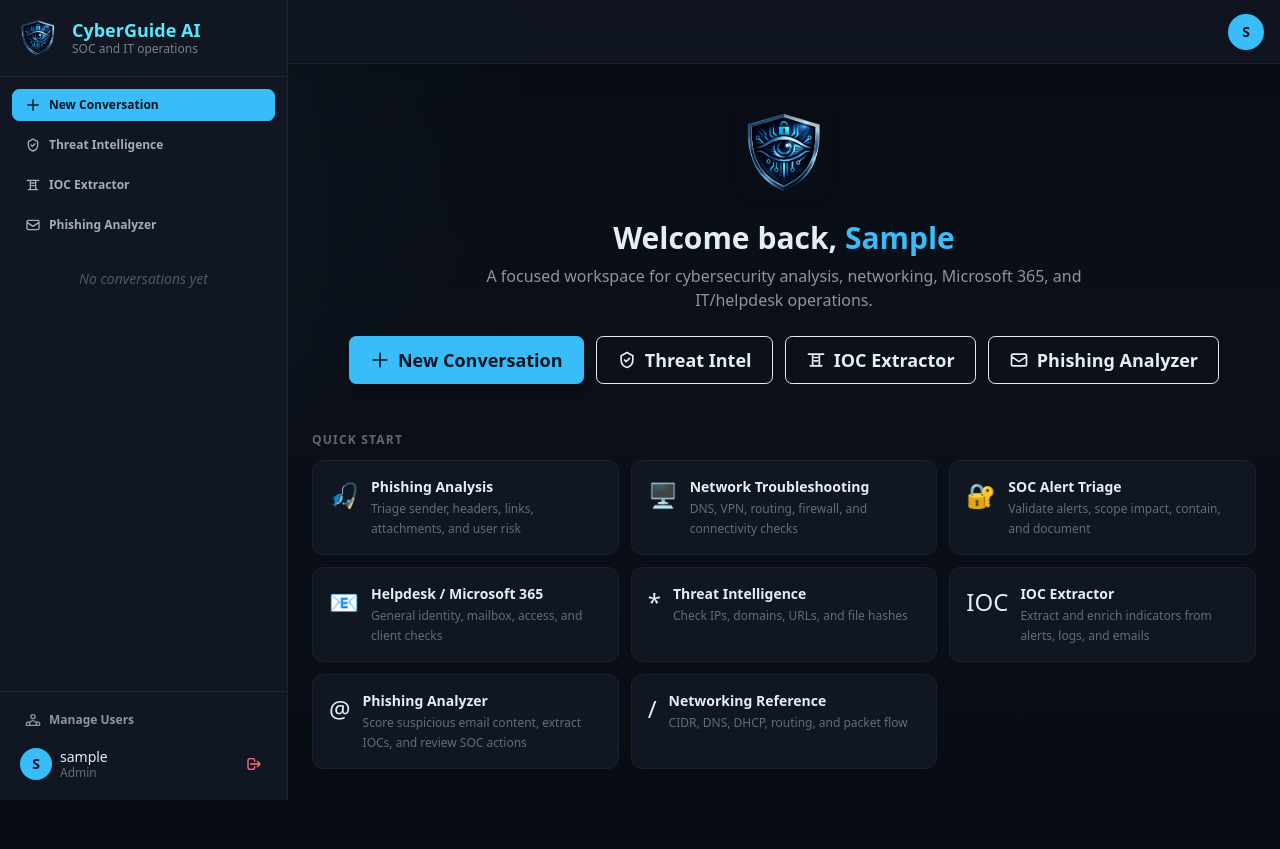
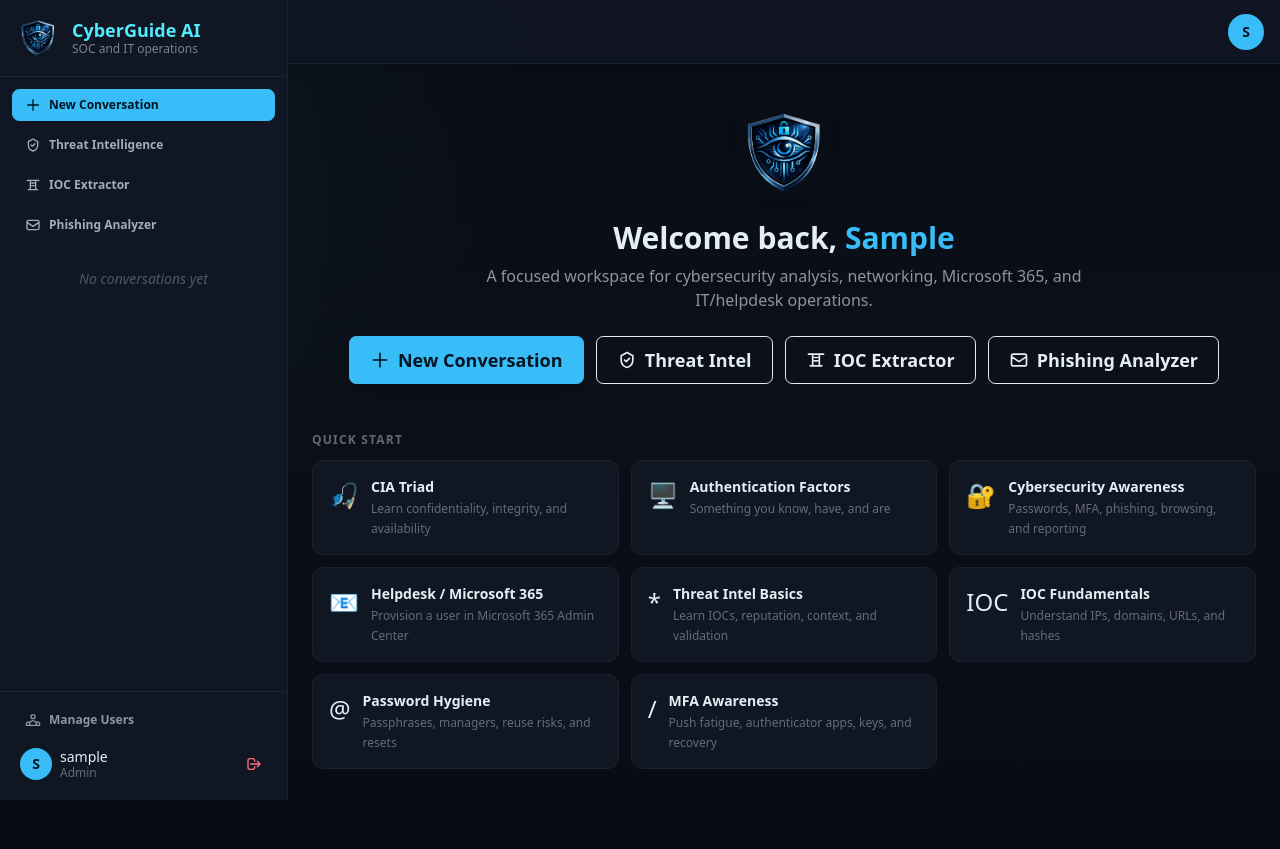
Before and after one commit to larenzzx/cyberguideai, a Django app: page /chat/ in a window 1280 px wide. Run offline with Django 4.2, Linux system fonts and the light colour scheme; the visitor is signed in with stand-in values (Sample User, id 1); data that the repository does not hold is empty; style sheets or scripts are compiled from the project's sources.

Commit message:
modified quick start contents

```diff
--- a/chat/templates/chat/home.html
+++ b/chat/templates/chat/home.html
@@ -81,90 +81,90 @@
           <h2 class="text-xs font-semibold text-base-content/40 uppercase tracking-widest mb-3">Quick Start</h2>
           <div class="grid grid-cols-1 sm:grid-cols-2 lg:grid-cols-3 gap-3">
 
-            <a href="#" onclick="event.preventDefault();location.href='/chat/new/?prompt='+encodeURIComponent('Analyze a suspicious email for phishing indicators. Tell me what details to collect and how to classify it safely.')"
+            <a href="#" onclick="event.preventDefault();location.href='/chat/new/?prompt='+encodeURIComponent('Explain the CIA Triad in cybersecurity with simple examples for confidentiality, integrity, and availability.')"
                class="card bg-base-200 border border-base-300 hover:border-primary hover:bg-base-300 transition-all cursor-pointer group">
               <div class="card-body p-4 flex-row items-start gap-3">
                 <span class="text-2xl mt-0.5">🎣</span>
                 <div>
-                  <h3 class="font-semibold text-sm group-hover:text-primary transition-colors">Phishing Analysis</h3>
-                  <p class="text-xs text-base-content/40 mt-0.5 leading-relaxed">Triage sender, headers, links, attachments, and user risk</p>
+                  <h3 class="font-semibold text-sm group-hover:text-primary transition-colors">CIA Triad</h3>
+                  <p class="text-xs text-base-content/40 mt-0.5 leading-relaxed">Learn confidentiality, integrity, and availability</p>
                 </div>
               </div>
             </a>
 
-            <a href="#" onclick="event.preventDefault();location.href='/chat/new/?prompt='+encodeURIComponent('Help me troubleshoot a user who cannot connect to VPN. Give me a structured network troubleshooting checklist.')"
+            <a href="#" onclick="event.preventDefault();location.href='/chat/new/?prompt='+encodeURIComponent('Explain the three authentication factor types: something you know, something you have, and something you are. Include examples and risks.')"
                class="card bg-base-200 border border-base-300 hover:border-primary hover:bg-base-300 transition-all cursor-pointer group">
               <div class="card-body p-4 flex-row items-start gap-3">
                 <span class="text-2xl mt-0.5">🖥️</span>
                 <div>
-                  <h3 class="font-semibold text-sm group-hover:text-primary transition-colors">Network Troubleshooting</h3>
-                  <p class="text-xs text-base-content/40 mt-0.5 leading-relaxed">DNS, VPN, routing, firewall, and connectivity checks</p>
+                  <h3 class="font-semibold text-sm group-hover:text-primary transition-colors">Authentication Factors</h3>
+                  <p class="text-xs text-base-content/40 mt-0.5 leading-relaxed">Something you know, have, and are</p>
                 </div>
               </div>
             </a>
 
-            <a href="#" onclick="event.preventDefault();location.href='/chat/new/?prompt='+encodeURIComponent('Create a general SOC alert triage workflow for a suspicious sign-in or impossible travel alert.')"
+            <a href="#" onclick="event.preventDefault();location.href='/chat/new/?prompt='+encodeURIComponent('Create a cybersecurity awareness lesson for employees covering phishing, strong passwords, MFA, safe browsing, and reporting suspicious activity.')"
                class="card bg-base-200 border border-base-300 hover:border-primary hover:bg-base-300 transition-all cursor-pointer group">
               <div class="card-body p-4 flex-row items-start gap-3">
                 <span class="text-2xl mt-0.5">🔐</span>
                 <div>
-                  <h3 class="font-semibold text-sm group-hover:text-primary transition-colors">SOC Alert Triage</h3>
-                  <p class="text-xs text-base-content/40 mt-0.5 leading-relaxed">Validate alerts, scope impact, contain, and document</p>
+                  <h3 class="font-semibold text-sm group-hover:text-primary transition-colors">Cybersecurity Awareness</h3>
+                  <p class="text-xs text-base-content/40 mt-0.5 leading-relaxed">Passwords, MFA, phishing, browsing, and reporting</p>
                 </div>
               </div>
             </a>
 
-            <a href="#" onclick="event.preventDefault();location.href='/chat/new/?prompt='+encodeURIComponent('Give me general best-practice steps to troubleshoot a Microsoft 365 user who cannot access email.')"
+            <a href="#" onclick="event.preventDefault();location.href='/chat/new/?prompt='+encodeURIComponent('Give me general best-practice steps to provision a new user in the Microsoft 365 Admin Center. Do not include tenant-specific groups, licenses, or internal workflows.')"
                class="card bg-base-200 border border-base-300 hover:border-primary hover:bg-base-300 transition-all cursor-pointer group">
               <div class="card-body p-4 flex-row items-start gap-3">
                 <span class="text-2xl mt-0.5">📧</span>
                 <div>
                   <h3 class="font-semibold text-sm group-hover:text-primary transition-colors">Helpdesk / Microsoft 365</h3>
-                  <p class="text-xs text-base-content/40 mt-0.5 leading-relaxed">General identity, mailbox, access, and client checks</p>
+                  <p class="text-xs text-base-content/40 mt-0.5 leading-relaxed">Provision a user in Microsoft 365 Admin Center</p>
                 </div>
               </div>
             </a>
 
-            <a href="/threat-intelligence/"
+            <a href="#" onclick="event.preventDefault();location.href='/chat/new/?prompt='+encodeURIComponent('Explain what threat intelligence is, how indicators of compromise are used, and why reputation results should be validated before action.')"
                class="card bg-base-200 border border-base-300 hover:border-primary hover:bg-base-300 transition-all cursor-pointer group">
               <div class="card-body p-4 flex-row items-start gap-3">
                 <span class="text-2xl mt-0.5">*</span>
                 <div>
-                  <h3 class="font-semibold text-sm group-hover:text-primary transition-colors">Threat Intelligence</h3>
-                  <p class="text-xs text-base-content/40 mt-0.5 leading-relaxed">Check IPs, domains, URLs, and file hashes</p>
+                  <h3 class="font-semibold text-sm group-hover:text-primary transition-colors">Threat Intel Basics</h3>
+                  <p class="text-xs text-base-content/40 mt-0.5 leading-relaxed">Learn IOCs, reputation, context, and validation</p>
                 </div>
               </div>
             </a>
 
-            <a href="/ioc-extractor/"
+            <a href="#" onclick="event.preventDefault();location.href='/chat/new/?prompt='+encodeURIComponent('Explain common indicators of compromise such as IP addresses, domains, URLs, and file hashes. Include what each indicator can and cannot prove.')"
                class="card bg-base-200 border border-base-300 hover:border-primary hover:bg-base-300 transition-all cursor-pointer group">
               <div class="card-body p-4 flex-row items-start gap-3">
                 <span class="text-2xl mt-0.5">IOC</span>
                 <div>
-                  <h3 class="font-semibold text-sm group-hover:text-primary transition-colors">IOC Extractor</h3>
-                  <p class="text-xs text-base-content/40 mt-0.5 leading-relaxed">Extract and enrich indicators from alerts, logs, and emails</p>
+                  <h3 class="font-semibold text-sm group-hover:text-primary transition-colors">IOC Fundamentals</h3>
+                  <p class="text-xs text-base-content/40 mt-0.5 leading-relaxed">Understand IPs, domains, URLs, and hashes</p>
                 </div>
               </div>
             </a>
 
-            <a href="/phishing-analyzer/"
+            <a href="#" onclick="event.preventDefault();location.href='/chat/new/?prompt='+encodeURIComponent('Teach password hygiene best practices, including passphrases, password managers, reuse risks, and when passwords should be changed.')"
                class="card bg-base-200 border border-base-300 hover:border-primary hover:bg-base-300 transition-all cursor-pointer group">
               <div class="card-body p-4 flex-row items-start gap-3">
                 <span class="text-2xl mt-0.5">@</span>
                 <div>
-                  <h3 class="font-semibold text-sm group-hover:text-primary transition-colors">Phishing Analyzer</h3>
-                  <p class="text-xs text-base-content/40 mt-0.5 leading-relaxed">Score suspicious email content, extract IOCs, and review SOC actions</p>
+                  <h3 class="font-semibold text-sm group-hover:text-primary transition-colors">Password Hygiene</h3>
+                  <p class="text-xs text-base-content/40 mt-0.5 leading-relaxed">Passphrases, managers, reuse risks, and resets</p>
                 </div>
               </div>
             </a>
 
-            <a href="#" onclick="event.preventDefault();location.href='/chat/new/?prompt='+encodeURIComponent('Explain subnetting and CIDR with practical examples for troubleshooting an office network.')"
+            <a href="#" onclick="event.preventDefault();location.href='/chat/new/?prompt='+encodeURIComponent('Explain MFA security awareness for end users, including push fatigue, authenticator apps, hardware keys, backup codes, and recovery planning.')"
                class="card bg-base-200 border border-base-300 hover:border-primary hover:bg-base-300 transition-all cursor-pointer group">
               <div class="card-body p-4 flex-row items-start gap-3">
                 <span class="text-2xl mt-0.5">/</span>
                 <div>
-                  <h3 class="font-semibold text-sm group-hover:text-primary transition-colors">Networking Reference</h3>
-                  <p class="text-xs text-base-content/40 mt-0.5 leading-relaxed">CIDR, DNS, DHCP, routing, and packet flow</p>
+                  <h3 class="font-semibold text-sm group-hover:text-primary transition-colors">MFA Awareness</h3>
+                  <p class="text-xs text-base-content/40 mt-0.5 leading-relaxed">Push fatigue, authenticator apps, keys, and recovery</p>
                 </div>
               </div>
             </a>
```
Also changed, not shown: chat/templates/chat/conversation.html (+8 -8 lines), chat/templates/chat/guest_home.html (+11 -11 lines).
